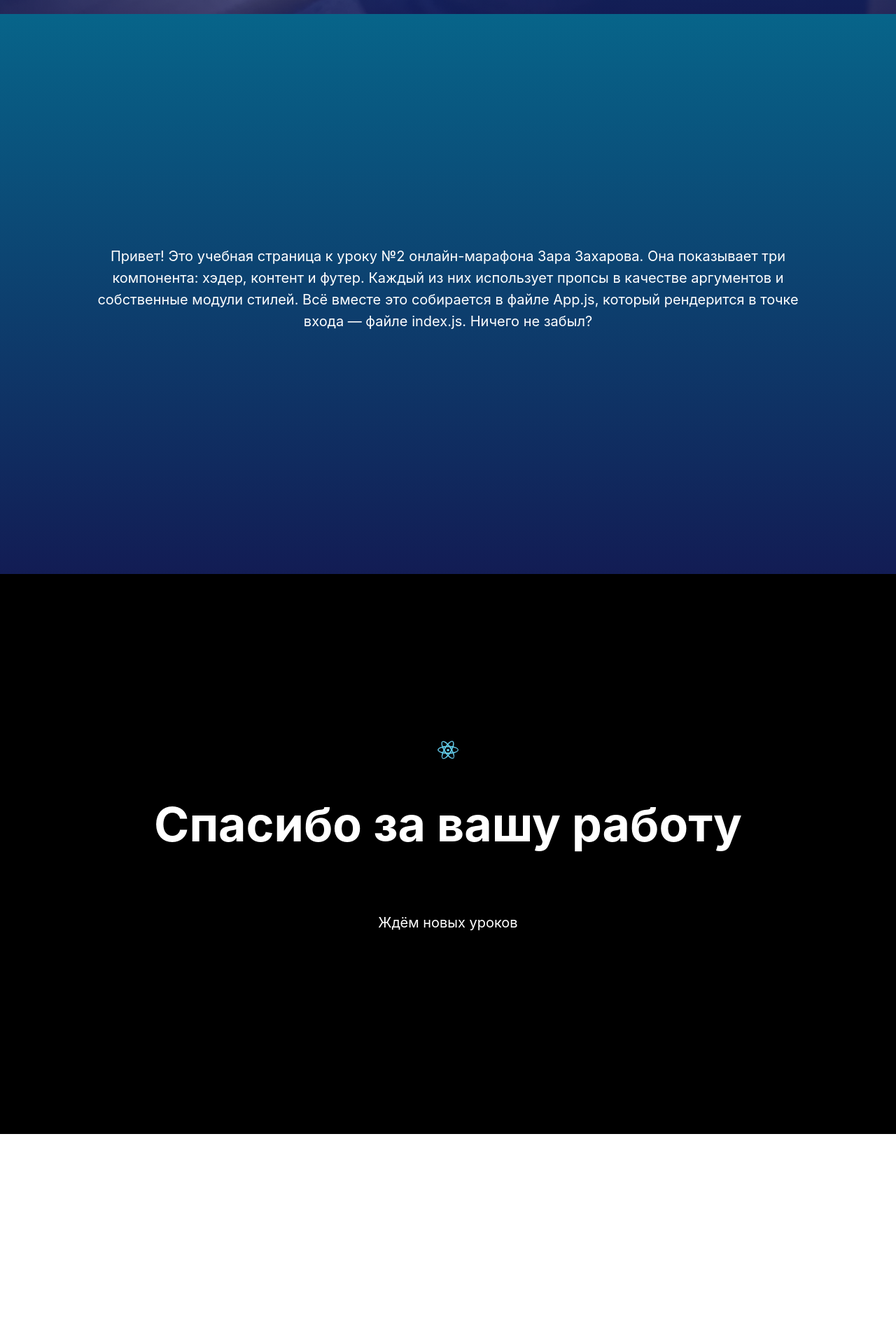
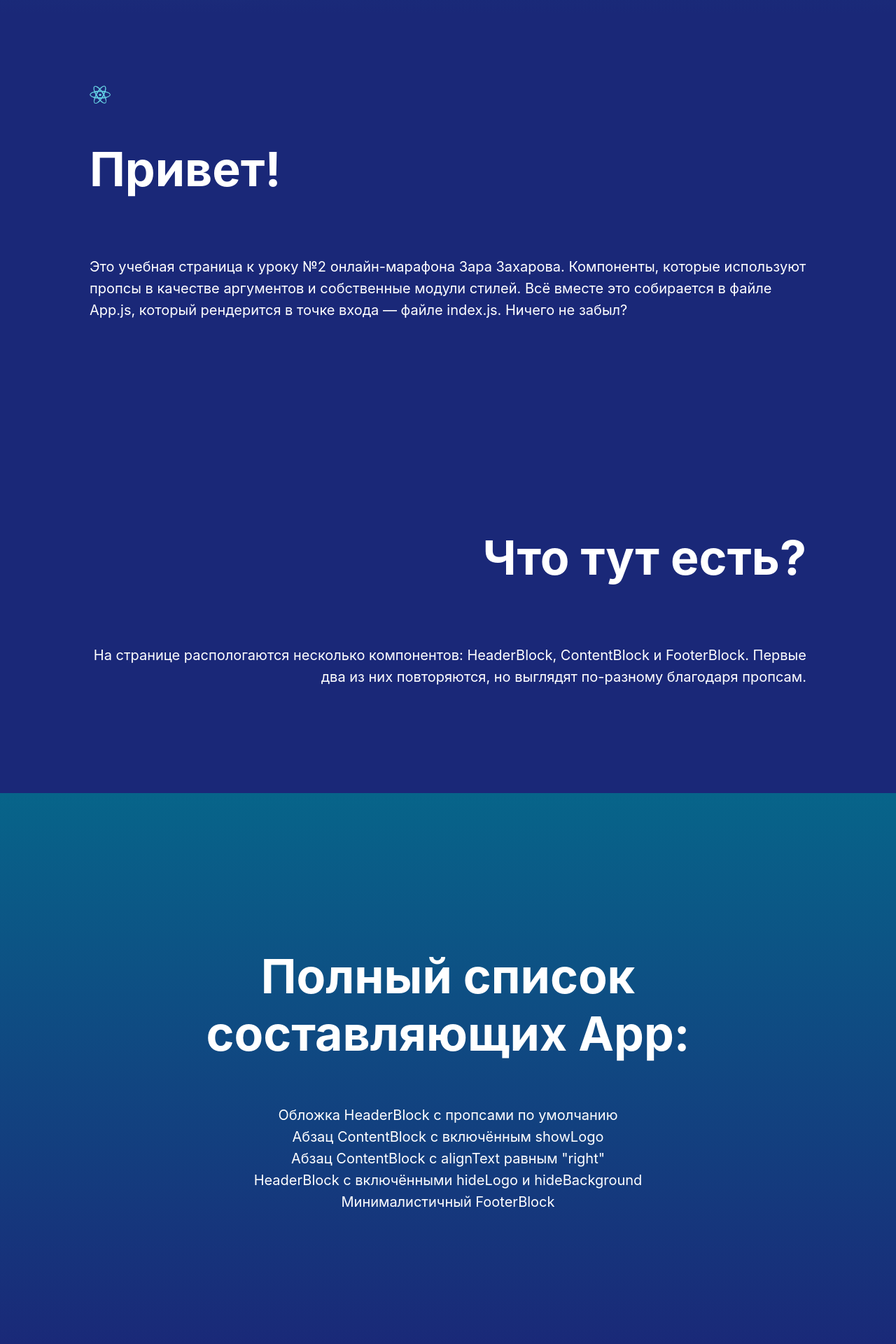
Before and after one commit to apalevich/learn-the-words, a React (Create React App) app: page / in a window 1280 px wide. Shown: the part 780-2700 px from the top of the page at 70% size. Before the commit the page ends 2400 px from the top, so only its background shows below. Built offline with nearby package versions, Linux system fonts and the light colour scheme.

Commit message:
Created more blocks from the components

```diff
--- a/src/App.js
+++ b/src/App.js
@@ -11,7 +11,20 @@ const App = () => {
         descr = "Онлайн-марафон Зара Захарова"
       />
       <ContentBlock
-        text="Привет! Это учебная страница к уроку №2 онлайн-марафона Зара Захарова. Она показывает три компонента: хэдер, контент и футер. Каждый из них использует пропсы в качестве аргументов и собственные модули стилей. Всё вместе это собирается в файле App.js, который рендерится в точке входа — файле index.js. Ничего не забыл?"
+        showLogo
+        title="Привет!"
+        descr="Это учебная страница к уроку №2 онлайн-марафона Зара Захарова. Компоненты, которые используют пропсы в качестве аргументов и собственные модули стилей. Всё вместе это собирается в файле App.js, который рендерится в точке входа — файле index.js. Ничего не забыл?"
+      />
+      <ContentBlock
+        alignText="right"
+        title="Что тут есть?"
+        descr="На странице распологаются несколько компонентов: HeaderBlock, ContentBlock и FooterBlock. Первые два из них повторяются, но выглядят по-разному благодаря пропсам."
+      />
+      <HeaderBlock
+        hideLogo
+        hideBackground
+        title="Полный список составляющих App:"
+        descr = {['Обложка HeaderBlock c пропсами по умолчанию', 'Абзац ContentBlock с включённым showLogo', 'Абзац ContentBlock c alignText равным "right"', 'HeaderBlock с включёнными hideLogo и hideBackground', 'Минималистичный FooterBlock']}
       />
       <FooterBlock
         title="Спасибо за вашу работу"
--- a/src/components/ContentBlock/ContentBlock.module.css
+++ b/src/components/ContentBlock/ContentBlock.module.css
@@ -1,29 +1,14 @@
 .cover {
     width: 100%;
-    min-height: 100vh;
+    height: fit-content;
+    min-height: 50vh;
     display: flex;
     justify-content: center;
     align-items: center;
     overflow: hidden;
     position: relative;
-    text-align: center;
-
-    background-size: cover;
-    background-repeat: no-repeat;
-    background-position: center center;
-    background-attachment: fixed;
-	background-color: #000;
-}
-
-.cover:after {
-    content: '';
-    display: block;
-    width: 100%;
-    position: absolute;
-    top: 0;
-    left: 0;
-    height: 100vh;
-    background-image: linear-gradient(to top, rgba(26,40,120,0.70), rgba(10,143,196,0.70));
+    text-align: left;
+	background-color: rgba(26,40,120,1);
 }
 
 .cover .wrap {
@@ -33,10 +18,16 @@
     max-width: 1024px;
 }
 
+.cover img {
+    width: 30px;
+    text-align: inherit;
+}
+
 .cover .header {
     font-size: 68px;
     color: white;
-    padding: 24px 0;
+    padding: 0px 0 24px 0;
+    text-align: inherit;
 }
 
 .cover .descr {
@@ -44,4 +35,6 @@
     padding: 15px 0 30px 0;
     font-size: 20px;
     line-height: 1.55;
+    text-align: left;
+    text-align: inherit;
 }
--- a/src/components/ContentBlock/index.js
+++ b/src/components/ContentBlock/index.js
@@ -1,11 +1,14 @@
 import React from 'react';
 import s from './ContentBlock.module.css';
+import ReactLogo from '../../logo.png';
 
-const ContentBlock = ({text}) => {
+const ContentBlock = ({title, descr, alignText="left", showLogo=false}) => {
     return (
-        <div className={s.cover}>
+        <div className={s.cover} style={{textAlign: alignText}}>
             <div className={s.wrap}>
-                <p className={s.descr}>{text}</p>
+                { showLogo && <img src={ReactLogo} alt="React Logo"/>}
+                <h1 className={s.header} >{title}</h1>
+                <p className={s.descr}>{descr}</p>
             </div>
         </div>
     )
--- a/src/components/FooterBlock/FooterBlock.module.css
+++ b/src/components/FooterBlock/FooterBlock.module.css
@@ -1,35 +1,25 @@
 .cover {
     width: 100%;
-    min-height: 100vh;
+    /* height: 300px; */
     display: flex;
-    justify-content: center;
+    justify-content: left;
     align-items: center;
     overflow: hidden;
     position: relative;
-    text-align: center;
 	background-color: #000;
 }
 
 .cover .wrap {
     position: relative;
     z-index: 1;
-    padding: 100px 16px;
+    padding: 30px 45px;
     max-width: 1024px;
 }
 
-.cover img {
-    width: 30px;
-}
-
-.cover .header {
-    font-size: 68px;
+.cover .copyright {
     color: white;
-    padding: 0px 0 24px 0;
-}
-
-.cover .descr {
-    color: white;
-    padding: 15px 0 30px 0;
+    padding: 5px 0 5px 0;
     font-size: 20px;
     line-height: 1.55;
+    text-decoration: none;
 }
--- a/src/components/FooterBlock/index.js
+++ b/src/components/FooterBlock/index.js
@@ -1,14 +1,11 @@
 import React from 'react';
 import s from './FooterBlock.module.css';
-import ReactLogo from '../../logo.png';
 
-const FooterBlock = ({title, descr}) => {
+const FooterBlock = ({}) => {
     return (
         <div className={s.cover}>
             <div className={s.wrap}>
-                <img src={ReactLogo} alt="React Logo"/>
-                <h1 className={s.header}>{title}</h1>
-                <p className={s.descr}>{descr}</p>
+                <a href='https://apalevich.ru' target='_blank' className={s.copyright}>(c) Artyom Palevich 2020</a>
             </div>
         </div>
     )
--- a/src/components/HeaderBlock/HeaderBlock.module.css
+++ b/src/components/HeaderBlock/HeaderBlock.module.css
@@ -24,7 +24,7 @@
     top: 0;
     left: 0;
     height: 100vh;
-    background-image: linear-gradient(to top, rgba(26,40,120,0.70), rgba(10,143,196,0.70));
+    background-image: linear-gradient(to top, rgba(26,40,120,1), rgba(10,143,196,0.70));
 }
 
 .cover .wrap {
@@ -47,6 +47,10 @@
     line-height: 1.55;
 }
 
+.cover ul.descr {
+    list-style-type: none;
+}
+
 svg {
     max-width: 200px;
 }
--- a/src/components/HeaderBlock/index.js
+++ b/src/components/HeaderBlock/index.js
@@ -9,7 +9,7 @@ const HeaderBlock = ({ title, hideBackground = false, hideLogo = false, descr })
 			<div className={s.wrap}>
 	 			{ title && <h1 className={s.header}>{ title }</h1> }
 				{ hideLogo || <ReactLogoSvg/> }
-	 			{ descr && <p className={s.descr}>{ descr }</p> }
+	 			{ typeof descr ==  'object' ? <ul className={s.descr}>{descr.map(el => <li>{el}</li>)}</ul> : <p className={s.descr}>{ descr }</p> }
 			</div>
 		</div>
  	)
```
